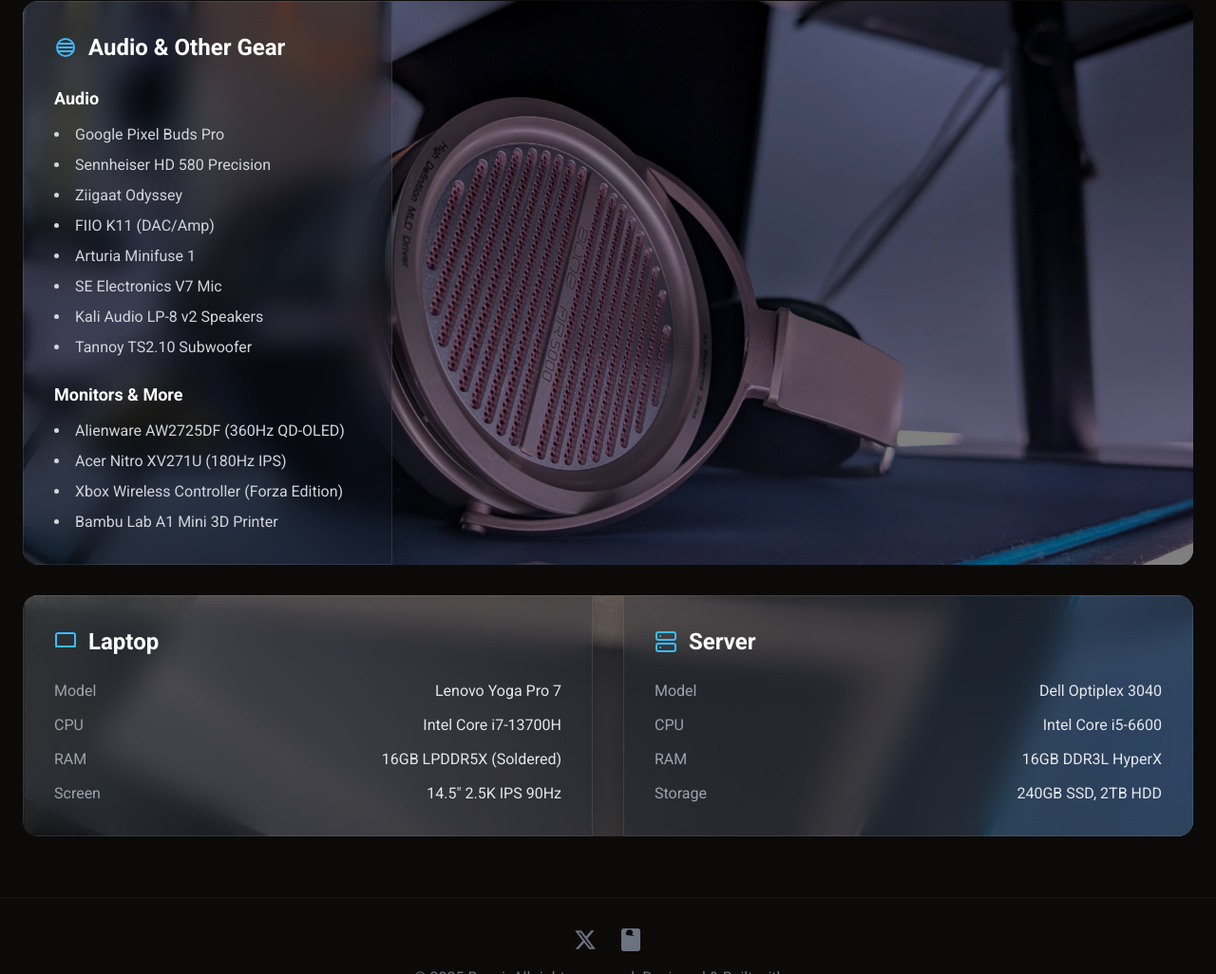
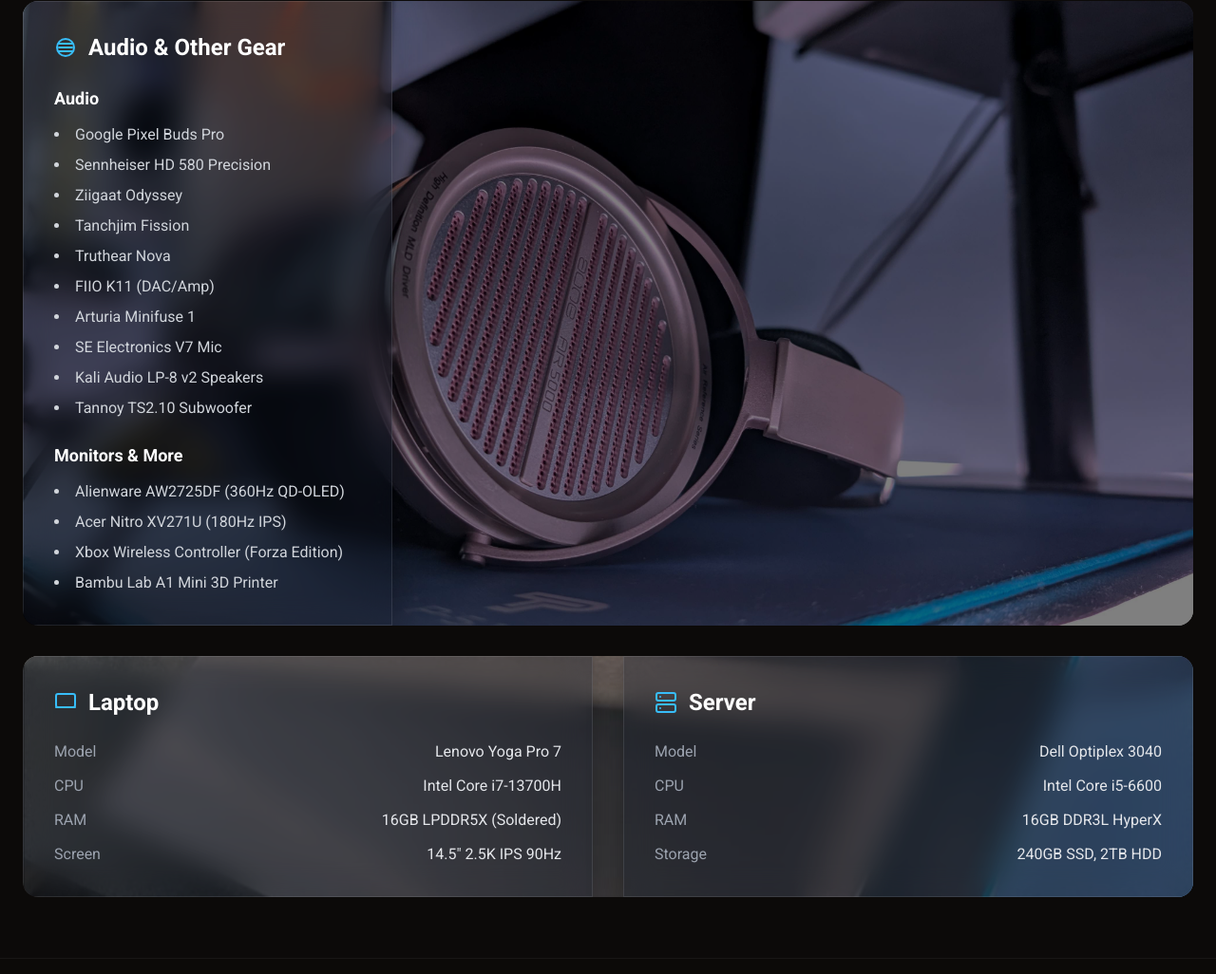
Before and after one commit to Bepsiii/bepsiii.github.io, a plain HTML site: page setup.html in a window 1280 px wide. Shown: the part 1873-2899 px from the top of the page at 95% size. Drawn offline with nearby package versions, Linux system fonts and the light colour scheme.

Commit message:
mans on the opp block but he aint see no opps

```diff
--- a/setup.html
+++ b/setup.html
@@ -126,6 +126,8 @@
                                         <li>Google Pixel Buds Pro</li>
                                         <li>Sennheiser HD 580 Precision</li>
                                         <li>Ziigaat Odyssey</li>
+                                        <li>Tanchjim Fission</li>
+                                        <li>Truthear Nova</li>
                                         <li>FIIO K11 (DAC/Amp)</li>
                                         <li>Arturia Minifuse 1</li>
                                         <li>SE Electronics V7 Mic</li>
```
